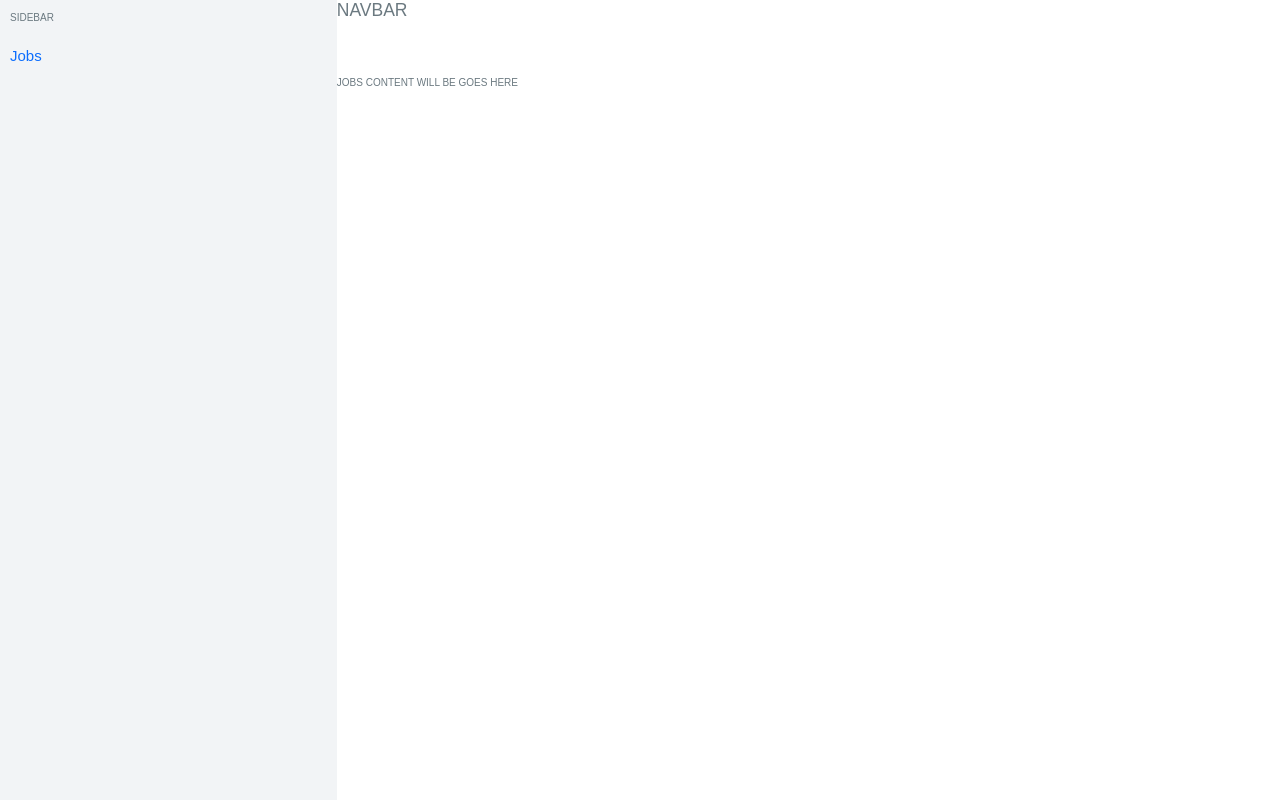
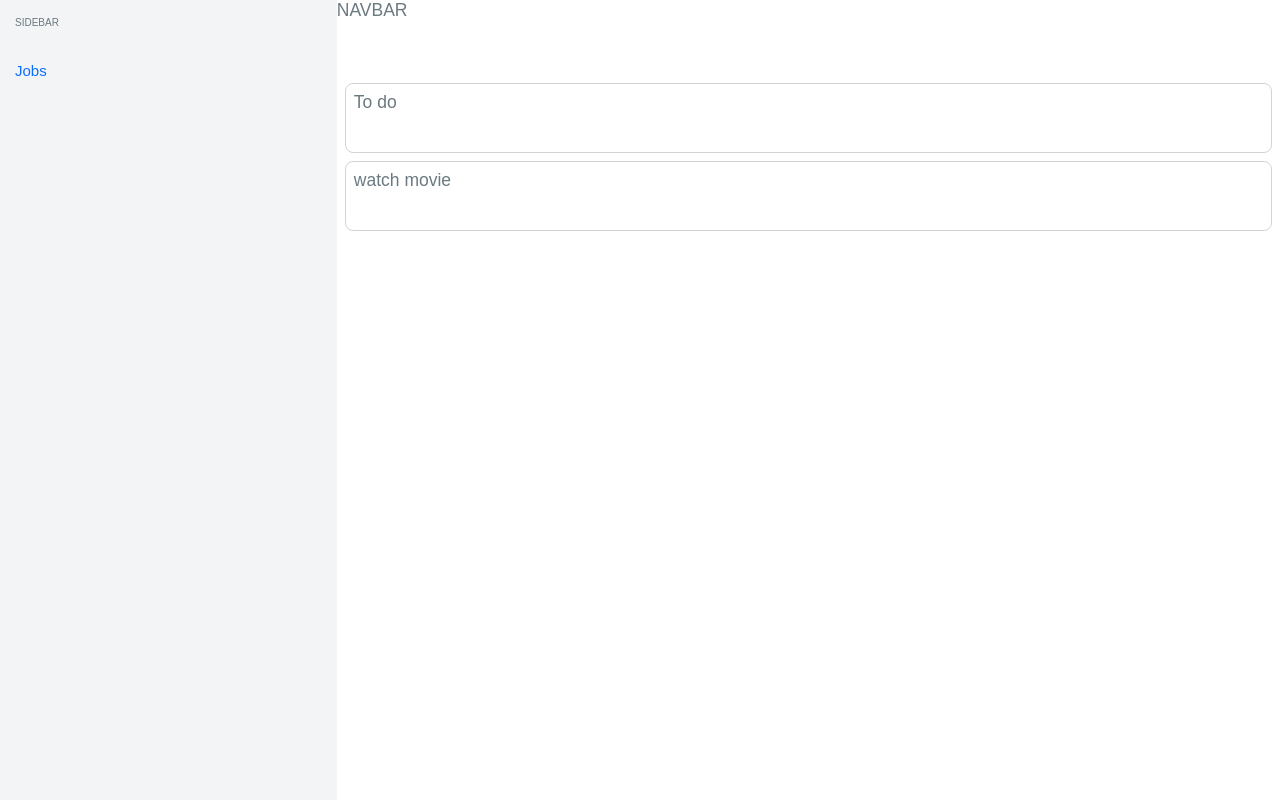
Before and after one commit to Abdulcomsian/peaktek, a React (Vite) app: page /dashboard/jobs in a window 1280 px wide. Built offline with nearby package versions, Linux system fonts and the light colour scheme.

Commit message:
working on kanban

```diff
--- a/package.json
+++ b/package.json
@@ -13,6 +13,7 @@
     "axios": "^1.7.1",
     "bootstrap": "^5.3.3",
     "react": "^18.2.0",
+    "react-beautiful-dnd": "^13.1.1",
     "react-bootstrap": "^2.10.2",
     "react-dom": "^18.2.0",
     "react-icons": "^5.2.1",
--- a/src/App.jsx
+++ b/src/App.jsx
@@ -2,6 +2,7 @@ import { BrowserRouter, Routes, Route } from "react-router-dom";
 import Login from "./authentication/Login";
 import Register from "./authentication/register";
 import MainBoardLayout from "./Boards/MainBoard/MainBoardLayout";
+import Kanban from "./Boards/MainBoard/Kanban";
 
 function App() {
   return (
@@ -10,7 +11,7 @@ function App() {
         <Route path="/login" element={<Login />} />
         <Route path="/register" element={<Register />} />
         <Route path="/dashboard" element={<MainBoardLayout />}>
-          <Route path="jobs" element={<p>JOBS CONTENT WILL BE GOES HERE</p>} />
+          <Route path="jobs" element={<Kanban />} />
         </Route>
       </Routes>
     </BrowserRouter>
--- /dev/null
+++ b/src/Boards/MainBoard/Kanban.jsx
@@ -0,0 +1,53 @@
+import { useState } from "react";
+import { DragDropContext, Droppable, Draggable } from "react-beautiful-dnd";
+import "./kanban.css";
+
+const initialData = {
+  tasks: {
+    "task-1": { id: "task-1", content: "Take out the garbage" },
+    "task-2": { id: "task-2", content: "Take out the garbage" },
+    "task-3": { id: "task-3", content: "Take out the garbage" },
+    "task-4": { id: "task-4", content: "Take out the garbage" },
+  },
+  columns: {
+    "column-1": {
+      id: "column-1",
+      title: "To do",
+      tasksId: ["task-1", "task-2", "task-3"],
+    },
+    "column-2": {
+      id: "column-1",
+      title: "watch movie",
+      tasksId: ["task-1", "task-2", "task-3"],
+    },
+  },
+  columnOrder: ["column-1", "column-2"],
+};
+
+function Column({ column }) {
+  return (
+    <div className="columContainer">
+      <h3 className="column-title">{column.title}</h3>
+      <ul className="task-list">{column.tas}</ul>
+    </div>
+  );
+}
+
+export default function Kanban() {
+  const [data, setData] = useState(initialData);
+
+  const column = data.columnOrder.map((columnId, i, arr) => {
+    return data.columns[columnId];
+  });
+  console.log("column", column);
+
+  //   const tasks = column.tasksId
+
+  return (
+    <div>
+      {column.map((column) => (
+        <Column column={column} />
+      ))}
+    </div>
+  );
+}
--- /dev/null
+++ b/src/Boards/MainBoard/kanban.css
@@ -0,0 +1,9 @@
+.columContainer{
+    margin: 8px;
+    border: 1px solid lightgray;
+    border-radius: 8px;
+}
+.column-title,
+.task-list{
+    padding: 8px;
+}
--- a/src/Boards/MainBoard/main.css
+++ b/src/Boards/MainBoard/main.css
@@ -11,7 +11,7 @@
 }
 .sidebar .logo,
 .sidebar .sidebar-links{
-    padding: 1rem;
+    padding: 1.5rem;
 }
 .sidebar .sidebar-links{
     font-size: 1.5rem;
```
Also changed, not shown: 1 other file (tests, documents, lock files or other folders).
